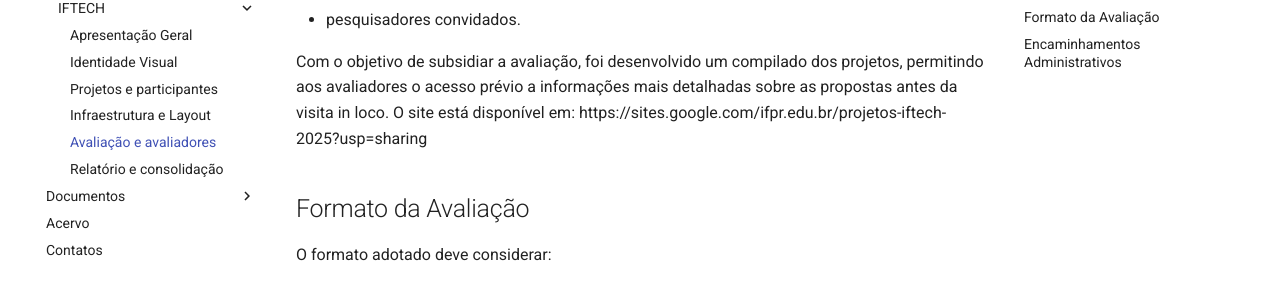
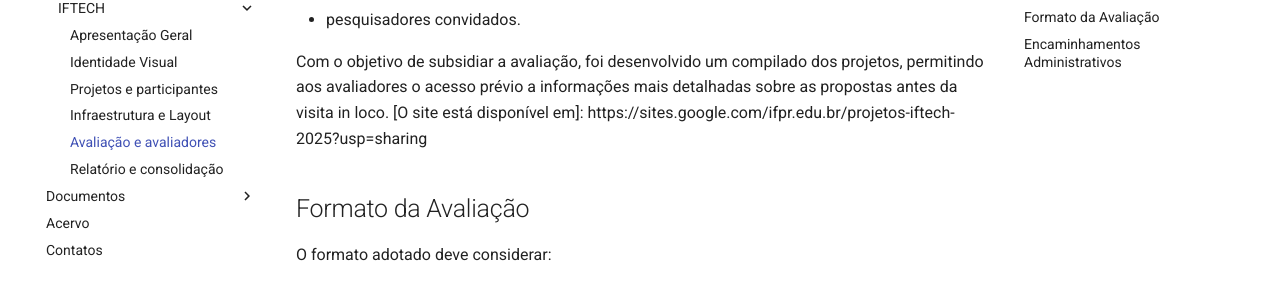
Before and after one commit to ifpr-sie-paranavai/dossie, an MkDocs documentation site: the page built from docs/eventos/iftech/avaliacao.md, in a window 1280 px wide and 900 px high, scrolled down 1208 px. Shown: the part 208-496 px from the top of the window. Built offline with MkDocs 1.6.1 and Material for MkDocs 9.7.7, drawn with Linux system fonts in a browser that asks for light colours.

```diff
--- a/docs/eventos/iftech/avaliacao.md
+++ b/docs/eventos/iftech/avaliacao.md
@@ -36,7 +36,7 @@ Recomenda-se considerar o convite a avaliadores externos ao IFPR, tais como:
 - parceiros do Sebrae, Conselho de Inovação, Sala do Empreendedor entre outros;
 - pesquisadores convidados.
 
-Com o objetivo de subsidiar a avaliação, foi desenvolvido um compilado dos projetos, permitindo aos avaliadores o acesso prévio a informações mais detalhadas sobre as propostas antes da visita in loco. O site está disponível em: https://sites.google.com/ifpr.edu.br/projetos-iftech-2025?usp=sharing
+Com o objetivo de subsidiar a avaliação, foi desenvolvido um compilado dos projetos, permitindo aos avaliadores o acesso prévio a informações mais detalhadas sobre as propostas antes da visita in loco. [O site está disponível em]: https://sites.google.com/ifpr.edu.br/projetos-iftech-2025?usp=sharing
 
 ## Formato da Avaliação
 
```
